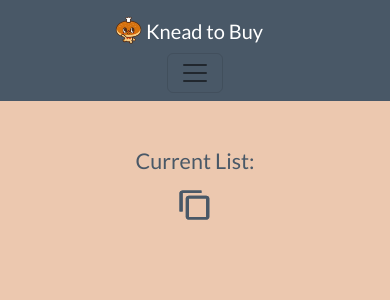
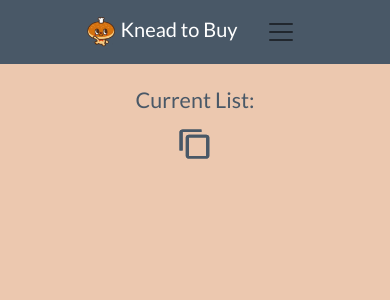
Before and after one commit to the-collab-lab/tcl-54-smart-shopping-list, a React (Vite) app: page /list in a window 390 px wide. Shown: the top 300 px of the page. Built offline with nearby package versions, Linux system fonts and the light colour scheme; a web font is replaced by a local one.

Commit message:
Navbar brand and toggle icon now fits in same row in mobile viewport #56

```diff
--- a/src/components/NavbarShoppingList.jsx
+++ b/src/components/NavbarShoppingList.jsx
@@ -7,18 +7,15 @@ export function NavbarShoppingList() {
 	const location = useLocation();
 
 	return (
-		<Navbar fluid="md" expand="lg" className="navbar-custom">
-			<Container fluid className="m-0  justify-content-center">
-				<Navbar.Brand href="/" className="d-flex align-items-center">
-					<div className="logo-text-container d-flex align-items-center">
-						<Image src={appLogo} className="app-logo-navbar" />
-						<span className="app-name">Knead to Buy</span>
-					</div>
+		<Navbar expand="lg" className="navbar-custom">
+			<Container className="justify-content-center">
+				<Navbar.Brand href="/list">
+					<Image src={appLogo} className="app-logo-navbar" />
+					Knead to Buy
 				</Navbar.Brand>
-				<Navbar.Toggle aria-controls="basic-navbar-nav" />
+				<Navbar.Toggle aria-controls="basic-navbar-nav" className="border-0" />
 				<Navbar.Collapse id="basic-navbar-nav">
 					<Nav className="me-auto text-center">
-						<Nav.Link href="/">Home</Nav.Link>
 						<Nav.Link href="/list">List</Nav.Link>
 						<Nav.Link href="/add-item">Add Items</Nav.Link>
 
--- a/src/index.css
+++ b/src/index.css
@@ -96,12 +96,8 @@ img {
 
 /* small tablets & ipad styles - NAVBAR SPECIFIC */
 @media screen and (max-width: 600px) {
-	.navbar-custom .container-fluid {
-		flex-direction: column;
-	}
-
-	.navbar-custom .logo-text-container {
-		justify-content: center;
+	.app-logo-navbar {
+		max-width: 2.375rem;
 	}
 }
 
--- a/src/styles/Layout.css
+++ b/src/styles/Layout.css
@@ -65,9 +65,10 @@
 .List {
 	display: flex;
 	flex-direction: column;
+	justify-content: center;
 	margin: 0 auto;
 	max-width: 100vw;
-	padding-top: calc(3rem + env(safe-area-inset-top, 1rem));
+	padding-top: calc(1.5rem + env(safe-area-inset-top, 1rem));
 	padding-bottom: calc(1rem + env(safe-area-inset-bottom, 1rem));
 	width: 54rem;
 }
@@ -82,7 +83,6 @@
 	padding-left: 1%;
 }
 .List-header h1 {
-	padding-bottom: 3%;
 	font-family: 'Lustria', serif;
 }
 
--- a/src/styles/List.css
+++ b/src/styles/List.css
@@ -56,7 +56,7 @@
 }
 
 .filled-list-view .card {
-	width: 100%;
+	width: 9;
 	border: 0;
 	background-color: transparent;
 	margin: auto;
@@ -79,14 +79,6 @@
 	border-radius: 0.313rem;
 }
 
-.filled-list-view .add-item-card {
-	margin: auto;
-	width: 95%;
-	background-color: transparent;
-	padding-bottom: 0.938rem;
-	border-radius: 0.313rem;
-}
-
 .filled-list-view .item-not-found {
 	background: #ffe2cd;
 	border-color: var(--color-dusty-blue);
--- a/src/styles/ListItem.css
+++ b/src/styles/ListItem.css
@@ -30,7 +30,6 @@
 
 .filled-list-view .flex-wrap-item-name {
 	display: flex;
-	flex-wrap: wrap;
 	justify-content: space-between;
 }
 
--- a/src/styles/NavbarShoppingList.css
+++ b/src/styles/NavbarShoppingList.css
@@ -11,5 +11,5 @@
 }
 
 .app-logo-navbar {
-	width: 10%;
+	max-width: 10%;
 }
```
